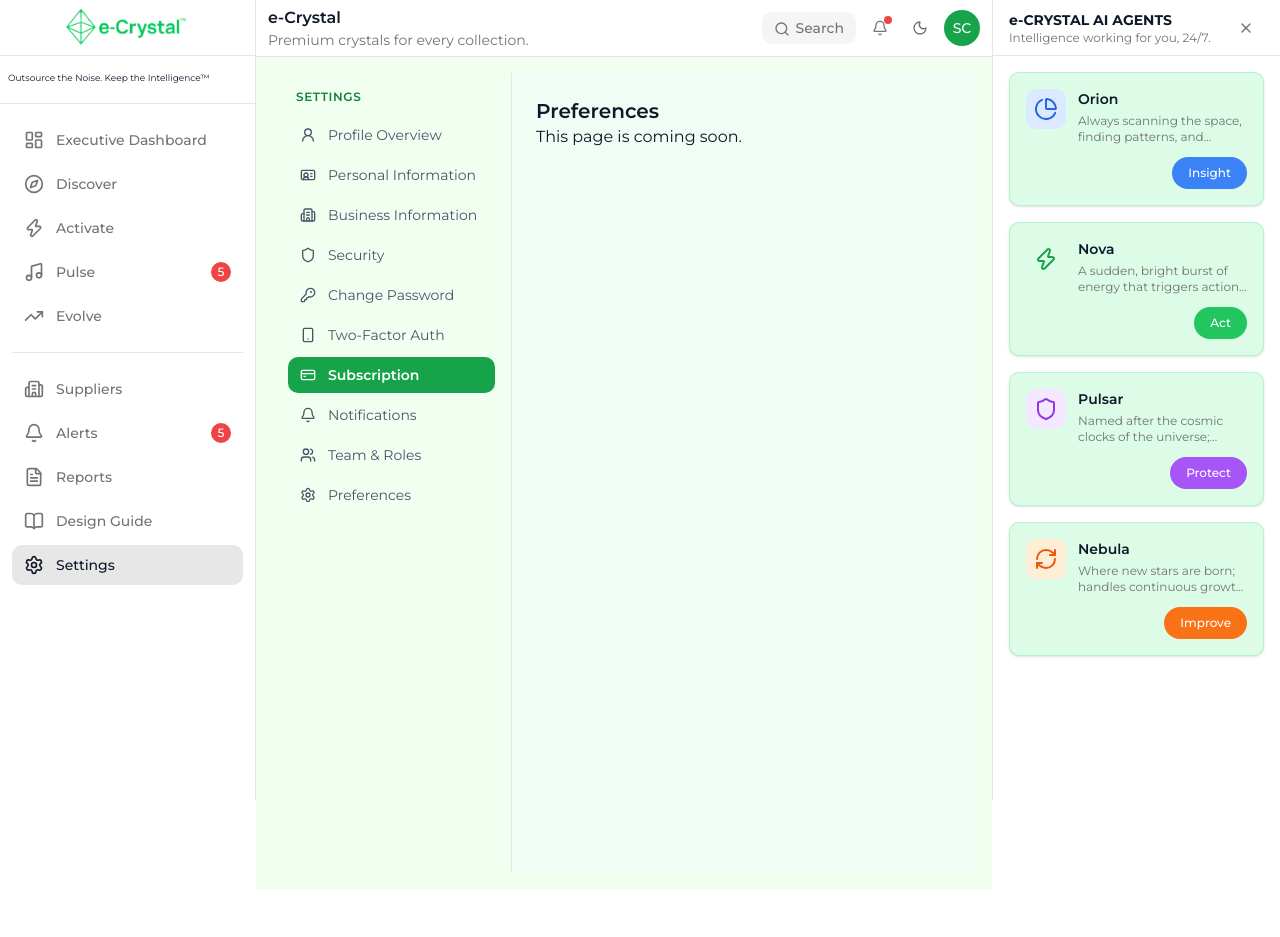
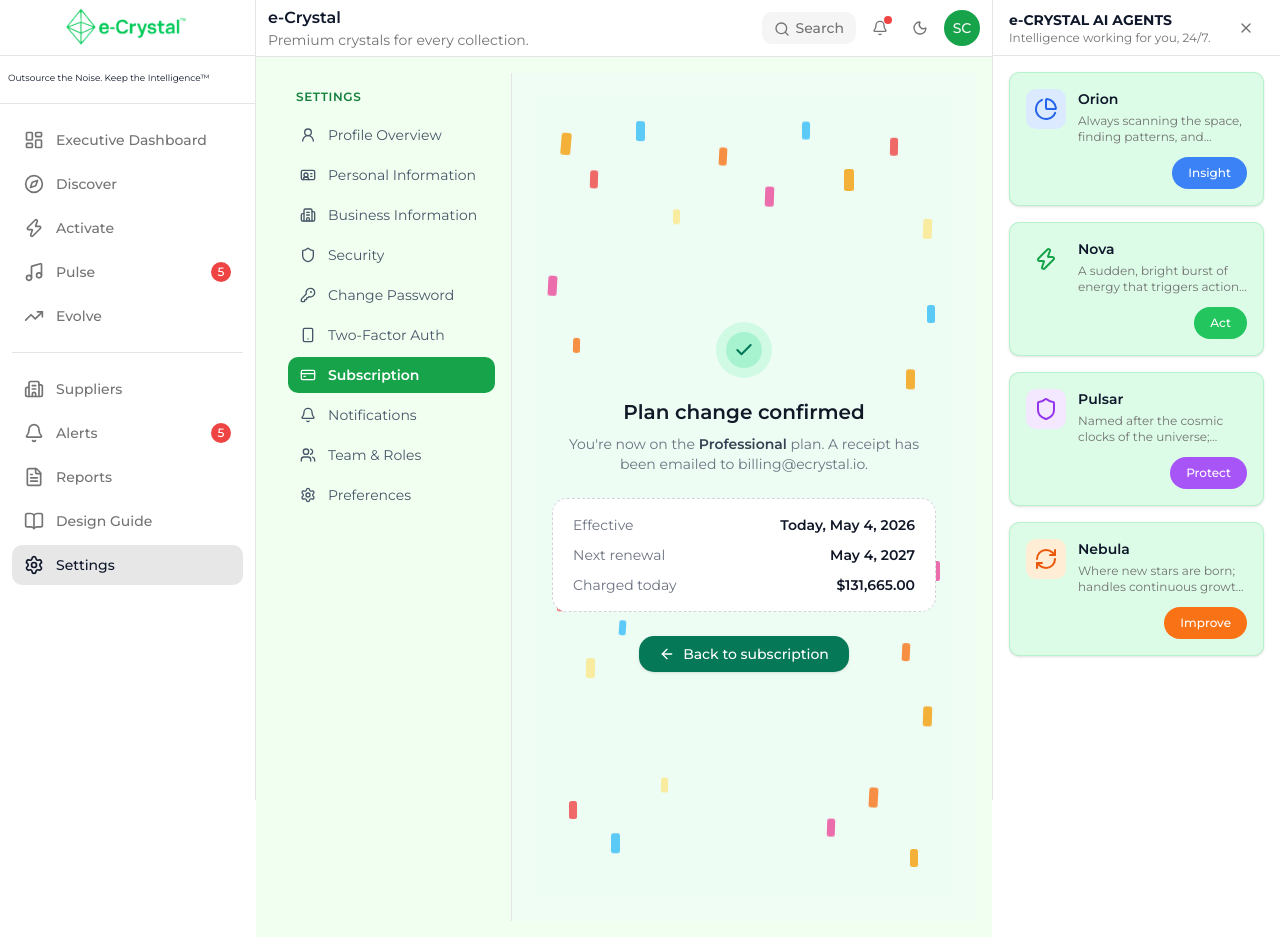
Before and after one commit to naimur61/Arbree-e-crystalscs, a Next.js app: page /settings/subscription/change-plan/confirmation/success in a window 1280 px wide. Before the commit the page ends 889 px from the top, so only its background shows below. Built offline with nearby package versions, Linux system fonts and the light colour scheme.

Commit message:
feat(settings): settings comfirmation ui created

```diff
--- a/src/app/settings/subscription/change-plan/confirmation/page.tsx
+++ b/src/app/settings/subscription/change-plan/confirmation/page.tsx
@@ -1,5 +1,6 @@
 "use client";
 
+import { useRouter } from "next/navigation";
 import PageHeader from "./components/page-header";
 import PlanTransitionCards from "./components/plan-transition-cards";
 import WhatsChangingCard from "./components/whats-changing-card";
@@ -14,6 +15,8 @@ import {
 } from "./components/sample-data";
 
 export default function ConfirmPlanChangePage() {
+  const router = useRouter();
+
   return (
     <div className="min-h-screen bg-emerald-50/40 p-4 sm:p-6">
       <div className="mx-auto max-w-5xl space-y-5">
@@ -40,9 +43,15 @@ export default function ConfirmPlanChangePage() {
             estimatedTax="$10,315.00"
             dueToday="$131,665.00"
             renewsNote="Renews May 4, 2027 at $149,700.00"
-            onConfirm={() => console.log("confirm change")}
+            onConfirm={() =>
+              router.push(
+                "/settings/subscription/change-plan/confirmation/success",
+              )
+            }
             onCancel={() => console.log("cancel")}
-            onBackToPlans={() => console.log("back to plans")}
+            onBackToPlans={() =>
+              router.push("/settings/subscription/change-plan")
+            }
           />
         </div>
       </div>
--- /dev/null
+++ b/src/app/settings/subscription/change-plan/confirmation/success/components/confetti-background.tsx
@@ -0,0 +1,266 @@
+import type { ConfettiPiece } from "./types";
+
+const CONFETTI_PIECES: ConfettiPiece[] = [
+  {
+    id: 1,
+    top: "4%",
+    left: "6%",
+    color: "#f59e0b",
+    rotation: 20,
+    size: 10,
+    delay: 0,
+  },
+  {
+    id: 2,
+    top: "9%",
+    left: "13%",
+    color: "#ef4444",
+    rotation: -15,
+    size: 8,
+    delay: 0.4,
+  },
+  {
+    id: 3,
+    top: "3%",
+    left: "24%",
+    color: "#38bdf8",
+    rotation: 45,
+    size: 9,
+    delay: 0.8,
+  },
+  {
+    id: 4,
+    top: "14%",
+    left: "33%",
+    color: "#fde68a",
+    rotation: -30,
+    size: 7,
+    delay: 1.2,
+  },
+  {
+    id: 5,
+    top: "6%",
+    left: "44%",
+    color: "#f97316",
+    rotation: 10,
+    size: 8,
+    delay: 0.2,
+  },
+  {
+    id: 6,
+    top: "11%",
+    left: "55%",
+    color: "#ec4899",
+    rotation: -20,
+    size: 9,
+    delay: 1.6,
+  },
+  {
+    id: 7,
+    top: "3%",
+    left: "64%",
+    color: "#38bdf8",
+    rotation: 35,
+    size: 8,
+    delay: 0.6,
+  },
+  {
+    id: 8,
+    top: "9%",
+    left: "74%",
+    color: "#f59e0b",
+    rotation: -10,
+    size: 10,
+    delay: 1.0,
+  },
+  {
+    id: 9,
+    top: "5%",
+    left: "85%",
+    color: "#ef4444",
+    rotation: 25,
+    size: 8,
+    delay: 1.4,
+  },
+  {
+    id: 10,
+    top: "15%",
+    left: "93%",
+    color: "#fde68a",
+    rotation: -25,
+    size: 9,
+    delay: 0.3,
+  },
+  {
+    id: 11,
+    top: "22%",
+    left: "3%",
+    color: "#ec4899",
+    rotation: 15,
+    size: 9,
+    delay: 1.8,
+  },
+  {
+    id: 12,
+    top: "30%",
+    left: "9%",
+    color: "#f97316",
+    rotation: -35,
+    size: 7,
+    delay: 0.5,
+  },
+  {
+    id: 13,
+    top: "26%",
+    left: "94%",
+    color: "#38bdf8",
+    rotation: 40,
+    size: 8,
+    delay: 0.9,
+  },
+  {
+    id: 14,
+    top: "34%",
+    left: "89%",
+    color: "#f59e0b",
+    rotation: -18,
+    size: 9,
+    delay: 1.3,
+  },
+  {
+    id: 15,
+    top: "62%",
+    left: "5%",
+    color: "#ef4444",
+    rotation: 22,
+    size: 8,
+    delay: 0.7,
+  },
+  {
+    id: 16,
+    top: "70%",
+    left: "12%",
+    color: "#fde68a",
+    rotation: -28,
+    size: 9,
+    delay: 1.5,
+  },
+  {
+    id: 17,
+    top: "65%",
+    left: "20%",
+    color: "#38bdf8",
+    rotation: 12,
+    size: 7,
+    delay: 0.1,
+  },
+  {
+    id: 18,
+    top: "58%",
+    left: "95%",
+    color: "#ec4899",
+    rotation: -22,
+    size: 9,
+    delay: 1.1,
+  },
+  {
+    id: 19,
+    top: "68%",
+    left: "88%",
+    color: "#f97316",
+    rotation: 30,
+    size: 8,
+    delay: 1.7,
+  },
+  {
+    id: 20,
+    top: "76%",
+    left: "93%",
+    color: "#f59e0b",
+    rotation: -12,
+    size: 9,
+    delay: 0.4,
+  },
+  {
+    id: 21,
+    top: "88%",
+    left: "8%",
+    color: "#ef4444",
+    rotation: 18,
+    size: 8,
+    delay: 0.9,
+  },
+  {
+    id: 22,
+    top: "92%",
+    left: "18%",
+    color: "#38bdf8",
+    rotation: -32,
+    size: 9,
+    delay: 1.2,
+  },
+  {
+    id: 23,
+    top: "85%",
+    left: "30%",
+    color: "#fde68a",
+    rotation: 24,
+    size: 7,
+    delay: 0.6,
+  },
+  {
+    id: 24,
+    top: "90%",
+    left: "70%",
+    color: "#ec4899",
+    rotation: -16,
+    size: 8,
+    delay: 1.6,
+  },
+  {
+    id: 25,
+    top: "86%",
+    left: "80%",
+    color: "#f97316",
+    rotation: 28,
+    size: 9,
+    delay: 0.2,
+  },
+  {
+    id: 26,
+    top: "94%",
+    left: "90%",
+    color: "#f59e0b",
+    rotation: -20,
+    size: 8,
+    delay: 1.0,
+  },
+];
+
+export default function ConfettiBackground() {
+  return (
+    <div className="pointer-events-none absolute inset-0 overflow-hidden">
+      {CONFETTI_PIECES.map((piece) => (
+        <span
+          key={piece.id}
+          className="absolute rounded-sm opacity-80"
+          style={{
+            top: piece.top,
+            left: piece.left,
+            width: piece.size,
+            height: piece.size * 2.2,
+            backgroundColor: piece.color,
+            transform: `rotate(${piece.rotation}deg)`,
+            animation: `confetti-drift 4.5s ease-in-out ${piece.delay}s infinite`,
+          }}
+        />
+      ))}
+      <style>{`
+        @keyframes confetti-drift {
+          0%, 100% { transform: translateY(0) rotate(var(--r, 0deg)); }
+          50% { transform: translateY(10px) rotate(calc(var(--r, 0deg) + 12deg)); }
+        }
+      `}</style>
+    </div>
+  );
+}
--- /dev/null
+++ b/src/app/settings/subscription/change-plan/confirmation/success/components/sample-data.tsx
@@ -0,0 +1,10 @@
+import type { SummaryRow } from "./types";
+
+export const planName = "Professional";
+export const billingEmail = "billing@ecrystal.io";
+
+export const summaryRows: SummaryRow[] = [
+  { label: "Effective", value: "Today, May 4, 2026" },
+  { label: "Next renewal", value: "May 4, 2027" },
+  { label: "Charged today", value: "$131,665.00" },
+];
--- /dev/null
+++ b/src/app/settings/subscription/change-plan/confirmation/success/components/success-badge.tsx
@@ -0,0 +1,11 @@
+import { Check } from "lucide-react";
+
+export default function SuccessBadge() {
+  return (
+    <span className="flex h-14 w-14 items-center justify-center rounded-full bg-emerald-100">
+      <span className="flex h-9 w-9 items-center justify-center rounded-full bg-emerald-200 text-emerald-700">
+        <Check className="size-5" strokeWidth={2.5} />
+      </span>
+    </span>
+  );
+}
--- /dev/null
+++ b/src/app/settings/subscription/change-plan/confirmation/success/components/summary-card.tsx
@@ -0,0 +1,19 @@
+import type { SummaryRow } from "./types";
+
+export default function SummaryCard({ rows }: { rows: SummaryRow[] }) {
+  return (
+    <div className="rounded-xl border border-dashed border-gray-300 bg-white px-5 py-4">
+      <dl className="space-y-2.5">
+        {rows.map((row) => (
+          <div
+            key={row.label}
+            className="flex items-center justify-between text-sm"
+          >
+            <dt className="text-gray-500">{row.label}</dt>
+            <dd className="font-semibold text-gray-900">{row.value}</dd>
+          </div>
+        ))}
+      </dl>
+    </div>
+  );
+}
--- /dev/null
+++ b/src/app/settings/subscription/change-plan/confirmation/success/components/types.ts
@@ -0,0 +1,14 @@
+export interface ConfettiPiece {
+  id: number;
+  top: string;
+  left: string;
+  color: string;
+  rotation: number;
+  size: number;
+  delay: number;
+}
+
+export interface SummaryRow {
+  label: string;
+  value: string;
+}
--- /dev/null
+++ b/src/app/settings/subscription/change-plan/confirmation/success/page.tsx
@@ -0,0 +1,50 @@
+"use client";
+
+import { useRouter } from "next/navigation";
+import { ArrowLeft } from "lucide-react";
+import { ActionButton } from "@/components/common/button/action-button";
+import ConfettiBackground from "./components/confetti-background";
+import SuccessBadge from "./components/success-badge";
+import SummaryCard from "./components/summary-card";
+import { planName, billingEmail, summaryRows } from "./components/sample-data";
+
+export default function PlanChangeConfirmedPage() {
+  const router = useRouter();
+
+  return (
+    <div className="relative min-h-screen overflow-hidden bg-emerald-50/60">
+      <ConfettiBackground />
+
+      <div className="relative flex min-h-screen items-center justify-center p-4">
+        <div className="w-full max-w-md text-center">
+          <div className="flex justify-center">
+            <SuccessBadge />
+          </div>
+
+          <h1 className="mt-5 text-xl font-semibold text-gray-900">
+            Plan change confirmed
+          </h1>
+          <p className="mt-2 text-sm text-gray-500">
+            You&apos;re now on the{" "}
+            <span className="font-semibold text-gray-700">{planName}</span>{" "}
+            plan. A receipt has been emailed to {billingEmail}.
+          </p>
+
+          <div className="mt-6">
+            <SummaryCard rows={summaryRows} />
+          </div>
+
+          <ActionButton
+            type="button"
+            variant="default"
+            size="default"
+            buttonContent="Back to subscription"
+            icon={<ArrowLeft className="size-4" />}
+            handleOpen={() => router.push("/settings/subscription")}
+            className="mt-6 rounded-xl bg-emerald-700 px-5 py-2.5 text-sm font-medium text-white transition hover:bg-emerald-800"
+          />
+        </div>
+      </div>
+    </div>
+  );
+}
```
